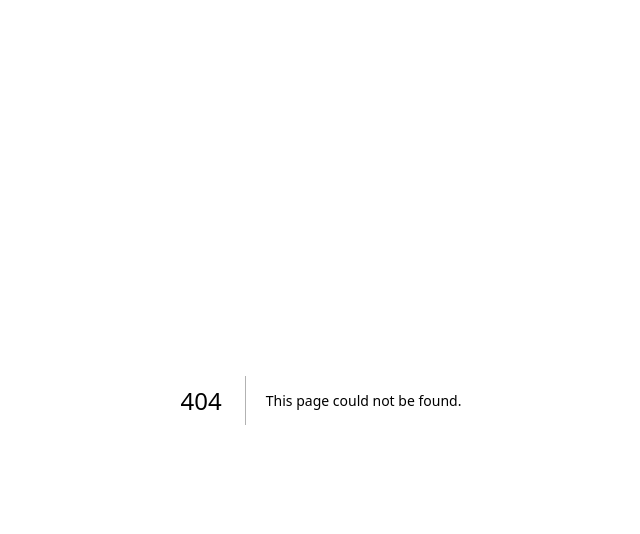
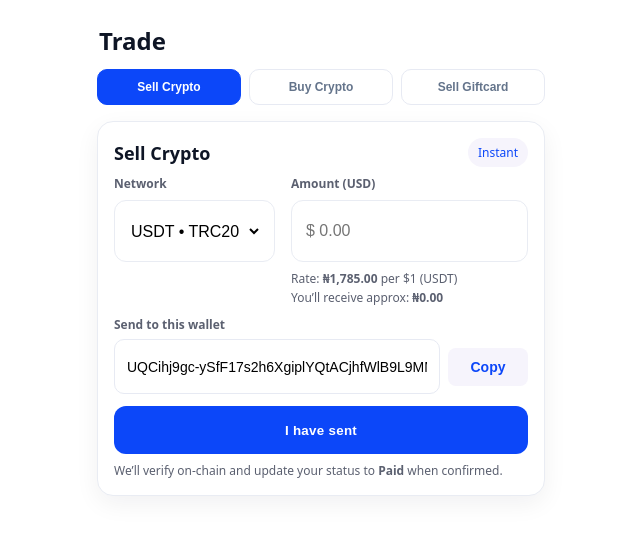
Before and after one commit to wimichub0-ai/Bnapx-User-interface-v.1, a Next.js app: page /trade in a window 1280 px wide. Before the commit this address had no page. Shown: the top 534 px of the page, without its empty margins (319-959 px from the left). Built offline with nearby package versions, Linux system fonts and the light colour scheme.

Commit message:
Rename page.jxs to page.jsx

```diff
--- /dev/null
+++ b/app/trade/page.jsx
@@ -0,0 +1,346 @@
+'use client';
+
+import { useMemo, useState } from 'react';
+import { supabase } from '@/lib/supabaseClient';
+
+/* ---------------- RATES (prototype) ----------------
+   Treat these as NGN per 1 USD-equivalent for now
+   so a user typing $amount => NGN = amount * rate.
+   (USDT/USDC map perfectly; BTC is a rough demo rate.) */
+const RATES = {
+  'USDT-TRC20': 1785,
+  'USDT-ERC20': 1795,
+  'USDT-BEP20': 1780,
+  'USDC-ERC20': 1790,
+  'BTC':        1785, // prototype: use same NGN per $ for display calc
+};
+
+const NETWORKS = [
+  { code: 'USDT-TRC20', label: 'USDT • TRC20', asset: 'USDT' },
+  { code: 'USDT-ERC20', label: 'USDT • ERC20', asset: 'USDT' },
+  { code: 'USDT-BEP20', label: 'USDT • BEP20', asset: 'USDT' },
+  { code: 'USDC-ERC20', label: 'USDC • ERC20', asset: 'USDC' },
+  { code: 'BTC',        label: 'BTC • Mainnet', asset: 'BTC' },
+];
+
+const BNAPX_WALLET = 'UQCihj9gc-ySfF17s2h6XgiplYQtACjhfWlB9L9MMRzcuOA6';
+
+/* ---------------- Helpers ---------------- */
+function parseAmount(input) {
+  if (!input) return 0;
+  const cleaned = String(input).replace(/[^\d.]/g, '');
+  const num = parseFloat(cleaned);
+  return Number.isFinite(num) ? num : 0;
+}
+function formatNaira(n) {
+  if (!Number.isFinite(n)) return '₦0';
+  try {
+    return new Intl.NumberFormat('en-NG', {
+      style: 'currency', currency: 'NGN', maximumFractionDigits: 2
+    }).format(n);
+  } catch {
+    return `₦${Number(n).toLocaleString()}`;
+  }
+}
+function formatUSD(n) {
+  if (!Number.isFinite(n)) return '$0';
+  try {
+    return new Intl.NumberFormat('en-US', {
+      style: 'currency', currency: 'USD', maximumFractionDigits: 2
+    }).format(n);
+  } catch {
+    return `$${Number(n).toLocaleString()}`;
+  }
+}
+
+/* NGN quoted from $ input using NGN-per-USD rate */
+function quoteNairaFromUSD(usd, networkCode) {
+  const rate = RATES[networkCode];
+  if (!rate || rate <= 0) return 0;
+  return usd * rate;
+}
+
+/* ---------------- Page ---------------- */
+export default function TradePage() {
+  const [tab, setTab] = useState('sell'); // 'sell' | 'buy' | 'giftcard'
+
+  return (
+    <main className="container" style={{ paddingBottom: 80 }}>
+      <h2 style={{ fontWeight: 800, margin: '8px 2px 12px' }}>Trade</h2>
+
+      <div className="tabs">
+        <button className={`tab ${tab === 'sell' ? 'tab--active' : ''}`} onClick={() => setTab('sell')}>
+          Sell Crypto
+        </button>
+        <button className={`tab ${tab === 'buy' ? 'tab--active' : ''}`} onClick={() => setTab('buy')}>
+          Buy Crypto
+        </button>
+        <button className={`tab ${tab === 'giftcard' ? 'tab--active' : ''}`} onClick={() => setTab('giftcard')}>
+          Sell Giftcard
+        </button>
+      </div>
+
+      {tab === 'sell' && <SellCard />}
+      {tab === 'buy' && <BuyCard />}
+      {tab === 'giftcard' && <GiftcardCard />}
+    </main>
+  );
+}
+
+/* ---------------- SELL ---------------- */
+function SellCard() {
+  const [network, setNetwork] = useState('USDT-TRC20');
+  const [amountUSD, setAmountUSD] = useState(''); // user types USD
+  const [copied, setCopied] = useState(false);
+  const [confirmOpen, setConfirmOpen] = useState(false);
+
+  const asset = useMemo(() => NETWORKS.find(n => n.code === network)?.asset || 'USDT', [network]);
+  const usdValue = parseAmount(amountUSD);
+  const nairaQuote = useMemo(() => quoteNairaFromUSD(usdValue, network), [usdValue, network]);
+  const rateNGN = RATES[network] || 0;
+
+  async function copyAddr() {
+    try {
+      await navigator.clipboard.writeText(BNAPX_WALLET);
+      setCopied(true);
+      setTimeout(() => setCopied(false), 1200);
+    } catch {}
+  }
+
+  async function confirmSent() {
+    setConfirmOpen(false);
+    // (Optional) Write Pending trade to Supabase
+    try {
+      const { data: auth } = await supabase.auth.getUser();
+      const user = auth?.user;
+      if (!user) {
+        alert('Please login to create a trade.');
+        return;
+      }
+      const tx_ref = `SELL-${Date.now()}`;
+      await supabase.from('trades').insert({
+        user_id: user.id,
+        type: 'sell',
+        network_code: network,
+        asset,
+        usd_amount: usdValue,
+        ngn_amount: nairaQuote,
+        to_address: BNAPX_WALLET,
+        tx_ref,
+        status: 'pending'
+      });
+      alert('Marked as Pending. Check your History.');
+    } catch (e) {
+      console.error(e);
+      alert('Could not save trade (check Supabase columns/policies).');
+    }
+  }
+
+  return (
+    <section className="card-lite" style={{ marginTop: 12 }}>
+      <div style={{ display: 'flex', alignItems: 'center', justifyContent: 'space-between', marginBottom: 8 }}>
+        <div style={{ fontSize: 18, fontWeight: 800 }}>Sell Crypto</div>
+        <span className="small" style={{ background: 'var(--bg)', padding: '6px 10px', borderRadius: 999, color: 'var(--brand)' }}>
+          Instant
+        </span>
+      </div>
+
+      <div className="grid">
+        <div>
+          <div className="small" style={{ fontWeight: 700, marginBottom: 6 }}>Network</div>
+          <div className="field">
+            <select value={network} onChange={e => setNetwork(e.target.value)}>
+              {NETWORKS.map(n => (
+                <option key={n.code} value={n.code}>{n.label}</option>
+              ))}
+            </select>
+          </div>
+        </div>
+
+        <div>
+          <div className="small" style={{ fontWeight: 700, marginBottom: 6 }}>Amount (USD)</div>
+          <div className="field">
+            <input
+              placeholder="$ 0.00"
+              inputMode="decimal"
+              value={amountUSD}
+              onChange={e => setAmountUSD(e.target.value)}
+            />
+          </div>
+          <div className="small" style={{ marginTop: 6 }}>
+            Rate: <b>{formatNaira(rateNGN)}</b> per $1 ({asset})
+          </div>
+          <div className="small" style={{ marginTop: 2 }}>
+            You’ll receive approx: <b>{formatNaira(nairaQuote)}</b>
+          </div>
+        </div>
+      </div>
+
+      <div style={{ marginTop: 10 }}>
+        <div className="small" style={{ fontWeight: 700, marginBottom: 6 }}>Send to this wallet</div>
+        <div className="wallet-display">
+          <input readOnly value={BNAPX_WALLET} />
+          <button className="copy-btn" type="button" onClick={copyAddr}>
+            {copied ? 'Copied' : 'Copy'}
+          </button>
+        </div>
+      </div>
+
+      <button className="btn" style={{ marginTop: 12 }} onClick={() => setConfirmOpen(true)}>
+        I have sent
+      </button>
+      <div className="small" style={{ marginTop: 8 }}>
+        We’ll verify on-chain and update your status to <b>Paid</b> when confirmed.
+      </div>
+
+      {confirmOpen && (
+        <ConfirmModal
+          title="Confirm transfer"
+          desc={`You’re confirming a transfer on ${network}. We’ll mark this trade as Pending and notify you when it’s confirmed.`}
+          onClose={() => setConfirmOpen(false)}
+          onConfirm={confirmSent}
+        />
+      )}
+    </section>
+  );
+}
+
+/* ---------------- BUY ---------------- */
+function BuyCard() {
+  const [network, setNetwork] = useState('USDT-TRC20');
+  const [amountUSD, setAmountUSD] = useState(''); // user types USD they want to spend
+  const [toAddr, setToAddr] = useState('');
+
+  const asset = useMemo(() => NETWORKS.find(n => n.code === network)?.asset || 'USDT', [network]);
+  const usdValue = parseAmount(amountUSD);
+  const nairaQuote = useMemo(() => quoteNairaFromUSD(usdValue, network), [usdValue, network]);
+  const rateNGN = RATES[network] || 0;
+
+  async function createOrder() {
+    // (Optional) Write Pending trade to Supabase
+    try {
+      const { data: auth } = await supabase.auth.getUser();
+      const user = auth?.user;
+      if (!user) {
+        alert('Please login to create a trade.');
+        return;
+      }
+      const tx_ref = `BUY-${Date.now()}`;
+      await supabase.from('trades').insert({
+        user_id: user.id,
+        type: 'buy',
+        network_code: network,
+        asset,
+        usd_amount: usdValue,
+        ngn_amount: nairaQuote,
+        to_address: toAddr,
+        tx_ref,
+        status: 'pending'
+      });
+      alert(`Buy request created. Est payout: ${formatNaira(nairaQuote)}. Check History.`);
+    } catch (e) {
+      console.error(e);
+      alert('Could not save trade (check Supabase columns/policies).');
+    }
+  }
+
+  return (
+    <section className="card-lite" style={{ marginTop: 12 }}>
+      <div style={{ display: 'flex', alignItems: 'center', justifyContent: 'space-between', marginBottom: 8 }}>
+        <div style={{ fontSize: 18, fontWeight: 800 }}>Buy Crypto</div>
+        <span className="small" style={{ background: 'var(--bg)', padding: '6px 10px', borderRadius: 999, color: 'var(--brand)' }}>
+          Best rates
+        </span>
+      </div>
+
+      <div className="grid">
+        <div>
+          <div className="small" style={{ fontWeight: 700, marginBottom: 6 }}>Network</div>
+          <div className="field">
+            <select value={network} onChange={e => setNetwork(e.target.value)}>
+              {NETWORKS.map(n => (
+                <option key={n.code} value={n.code}>{n.label}</option>
+              ))}
+            </select>
+          </div>
+        </div>
+
+        <div>
+          <div className="small" style={{ fontWeight: 700, marginBottom: 6 }}>Amount (USD)</div>
+          <div className="field">
+            <input
+              placeholder="$ 0.00"
+              inputMode="decimal"
+              value={amountUSD}
+              onChange={e => setAmountUSD(e.target.value)}
+            />
+          </div>
+          <div className="small" style={{ marginTop: 6 }}>
+            Rate: <b>{formatNaira(rateNGN)}</b> per $1 ({asset})
+          </div>
+          <div className="small" style={{ marginTop: 2 }}>
+            You’ll pay approx: <b>{formatNaira(nairaQuote)}</b>
+          </div>
+        </div>
+      </div>
+
+      <div style={{ marginTop: 8 }}>
+        <div className="small" style={{ fontWeight: 700, marginBottom: 6 }}>Your wallet address (receive)</div>
+        <div className="wallet-display">
+          <input
+            placeholder="Paste the wallet to receive crypto"
+            value={toAddr}
+            onChange={e => setToAddr(e.target.value)}
+          />
+        </div>
+      </div>
+
+      <button className="btn" style={{ marginTop: 10 }} onClick={createOrder}>
+        Create Test Payment
+      </button>
+      <div className="small" style={{ marginTop: 8 }}>
+        We’ll send the crypto to the address above once payment is confirmed.
+      </div>
+    </section>
+  );
+}
+
+/* ---------------- GIFTCARD (placeholder) ---------------- */
+function GiftcardCard() {
+  return (
+    <section className="card-lite" style={{ marginTop: 12 }}>
+      <div style={{ display: 'flex', alignItems: 'center', justifyContent: 'space-between', marginBottom: 8 }}>
+        <div style={{ fontSize: 18, fontWeight: 800 }}>Sell Giftcard</div>
+        <span className="small" style={{ background: 'var(--bg)', padding: '6px 10px', borderRadius: 999, color: 'var(--brand)' }}>
+          Coming soon
+        </span>
+      </div>
+      <div className="small">UI will match your giftcard flow with logos, categories, and rates.</div>
+    </section>
+  );
+}
+
+/* ---------------- Modal ---------------- */
+function ConfirmModal({ title, desc, onClose, onConfirm }) {
+  return (
+    <div className="modal-backdrop">
+      <div className="modal">
+        <button className="modal-close" onClick={onClose}>×</button>
+        <h3 style={{ marginTop: 4 }}>{title}</h3>
+        <p style={{ marginTop: 8 }}>{desc}</p>
+        <div className="actions" style={{ display: 'flex', gap: 10, marginTop: 14, justifyContent: 'flex-end' }}>
+          <button className="cancel" onClick={onClose} style={{
+            height: 40, padding: '0 14px', borderRadius: 8, border: '1px solid #E7EAF3', background: '#fff'
+          }}>
+            Cancel
+          </button>
+          <button className="confirm" onClick={onConfirm} style={{
+            height: 40, padding: '0 14px', borderRadius: 8, border: 'none', background: 'var(--brand)', color: '#fff', fontWeight: 700
+          }}>
+            Confirm
+          </button>
+        </div>
+      </div>
+    </div>
+  );
+}
```
